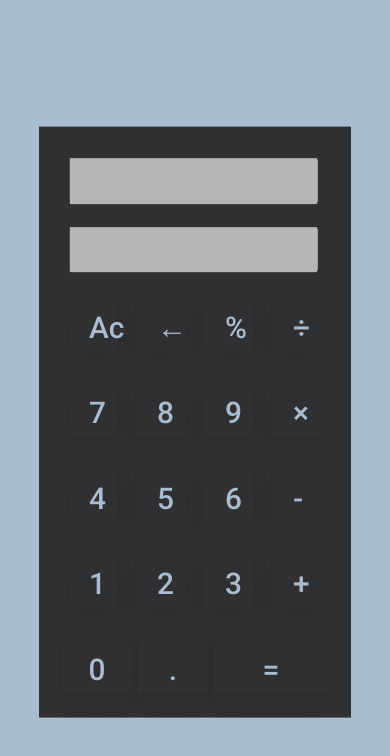
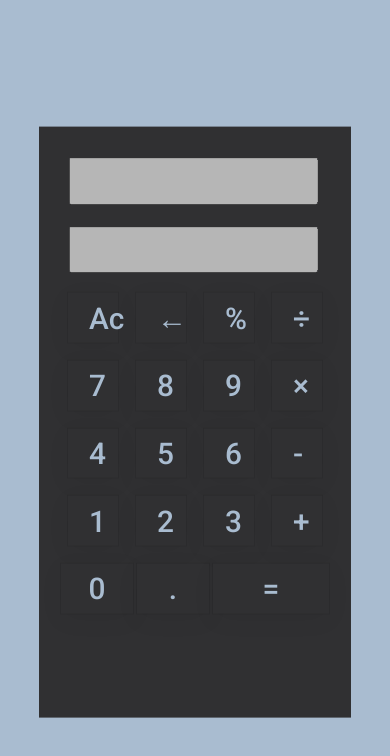
Before and after one commit to Darkcodexpch/Saylani-Batch-08-Projects, a plain HTML site: page Calculator/index.html in a window 390 px wide. Drawn offline with Linux system fonts and the light colour scheme.

Commit message:
update app.css margins
update app.css margins

```diff
--- a/Calculator/app.css
+++ b/Calculator/app.css
@@ -41,7 +41,7 @@ body {
 .calcbutton {
     display: flex;
     justify-content: space-around;
-    margin: 10px 0;
+    margin: 1rem 0;
 }
 
 .calcbutton>button {
@@ -119,7 +119,7 @@ body {
     height: 70%;
 }
 .calcbutton {
-    margin: 1.8rem 0;
+    margin: 0.9rem 0;
 }
  .calcbutton>button{
   width: 5rem;
```
